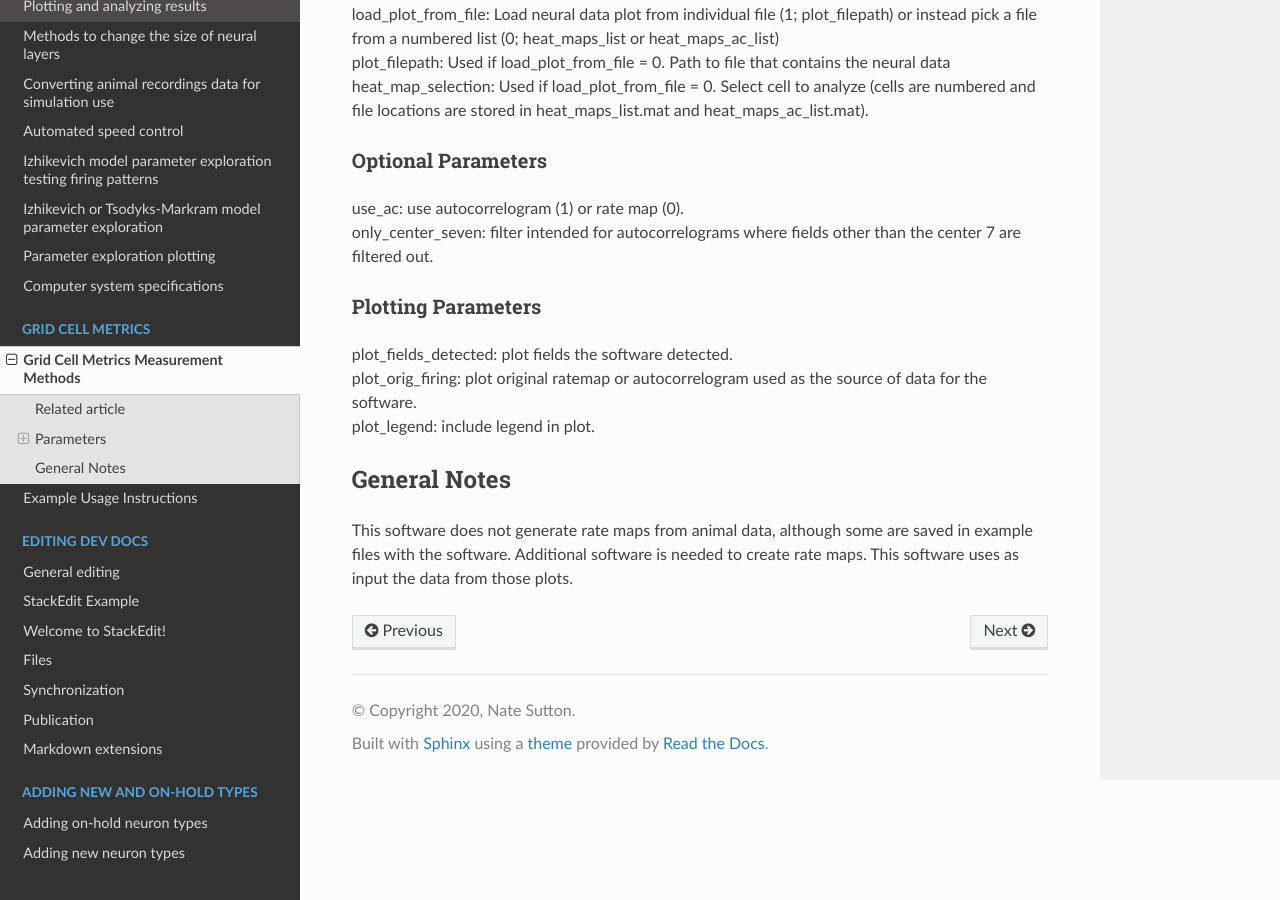
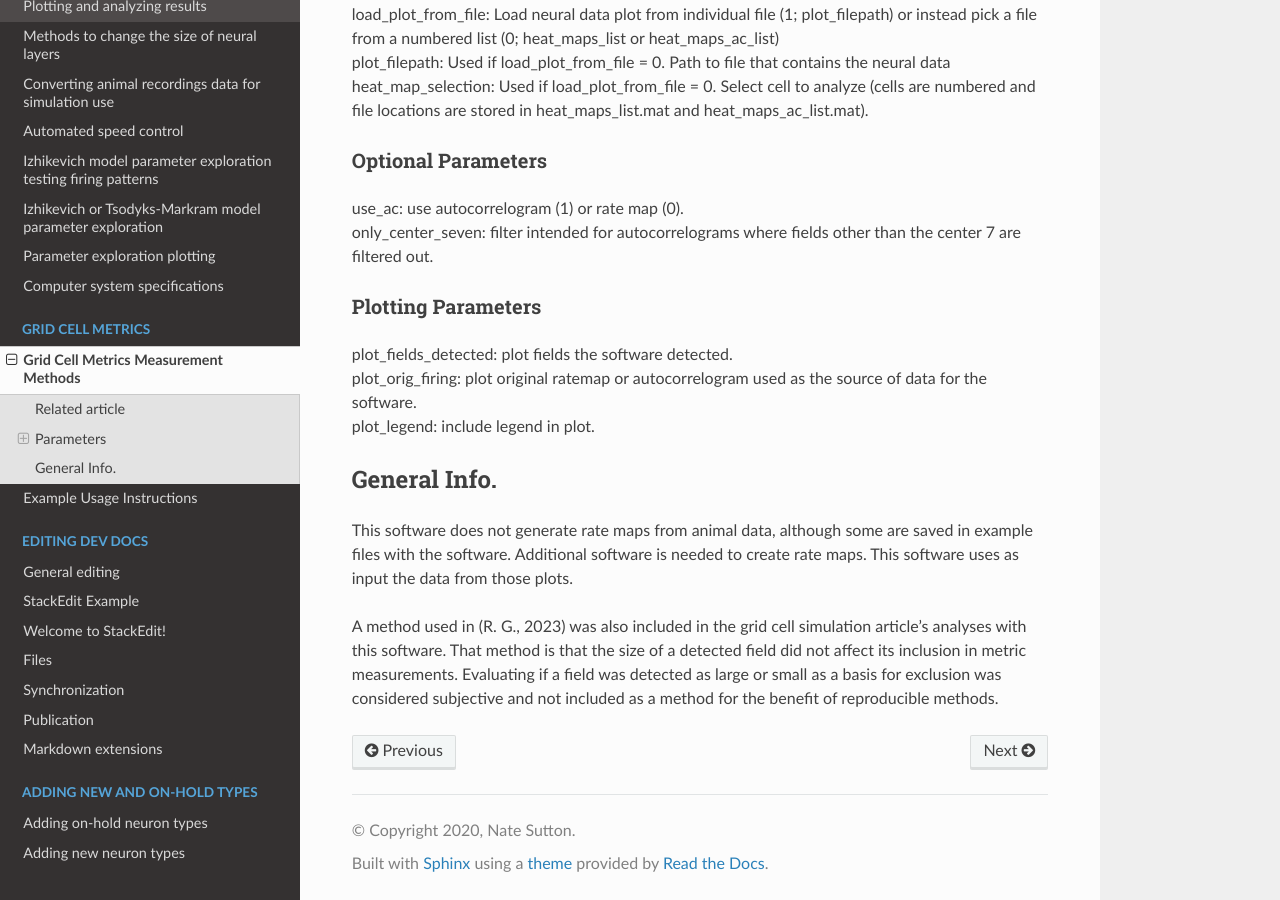
Before and after one commit to Hippocampome-Org/hco_dev_docs, a Sphinx documentation site: the page built from docs/gridcell_metrics/overview.md, in a window 1280 px wide and 900 px high, scrolled down 607 px. Built offline with Sphinx 7.4.7 and the Read the Docs theme 2.0.0, drawn with Linux system fonts in a browser that asks for light colours.

Commit message:
updated grid cell metrics docs

```diff
--- a/docs/gridcell_metrics/overview.md
+++ b/docs/gridcell_metrics/overview.md
@@ -25,5 +25,7 @@ plot_fields_detected: plot fields the software detected.
 <br>plot_orig_firing: plot original ratemap or autocorrelogram used as the source of data for the software.
 <br>plot_legend: include legend in plot.
 
-## General Notes
+## General Info.
 This software does not generate rate maps from animal data, although some are saved in example files with the software. Additional software is needed to create rate maps. This software uses as input the data from those plots.
+
+A method used in (R. G., 2023) was also included in the grid cell simulation article's analyses with this software. That method is that the size of a detected field did not affect its inclusion in metric measurements. Evaluating if a field was detected as large or small as a basis for exclusion was considered subjective and not included as a method for the benefit of reproducible methods.
```
